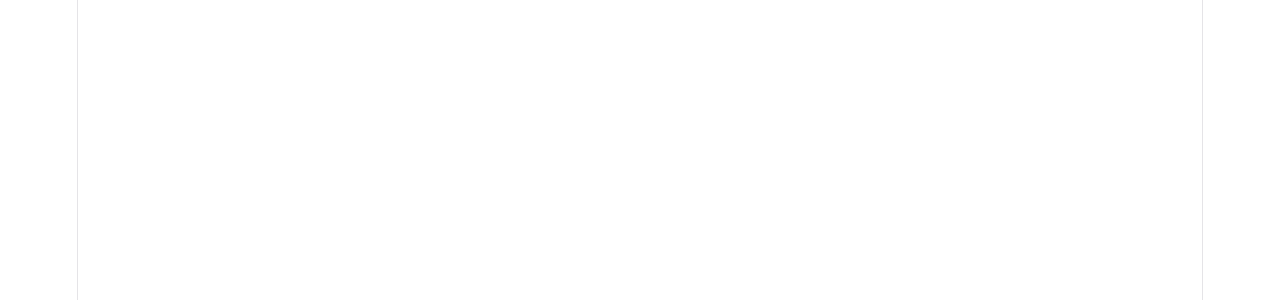
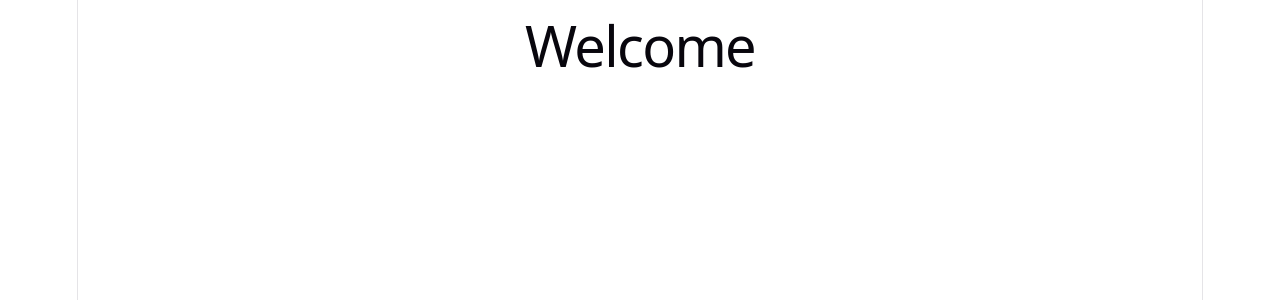
Before and after one commit to developer-SB-Java/my-react-app, a React (Vite) app: page / in a window 1280 px wide. Shown: the top 300 px of the page. Built offline with nearby package versions, Linux system fonts and the light colour scheme.

Commit message:
chnages in welcome page

```diff
--- a/src/components/Welcome.jsx
+++ b/src/components/Welcome.jsx
@@ -1,3 +1,8 @@
 export default function Welcome(){
-    <h1>Welcome</h1>
+   return(
+
+        <>
+            <h1>Welcome</h1>
+        </>
+    )
 }
```
